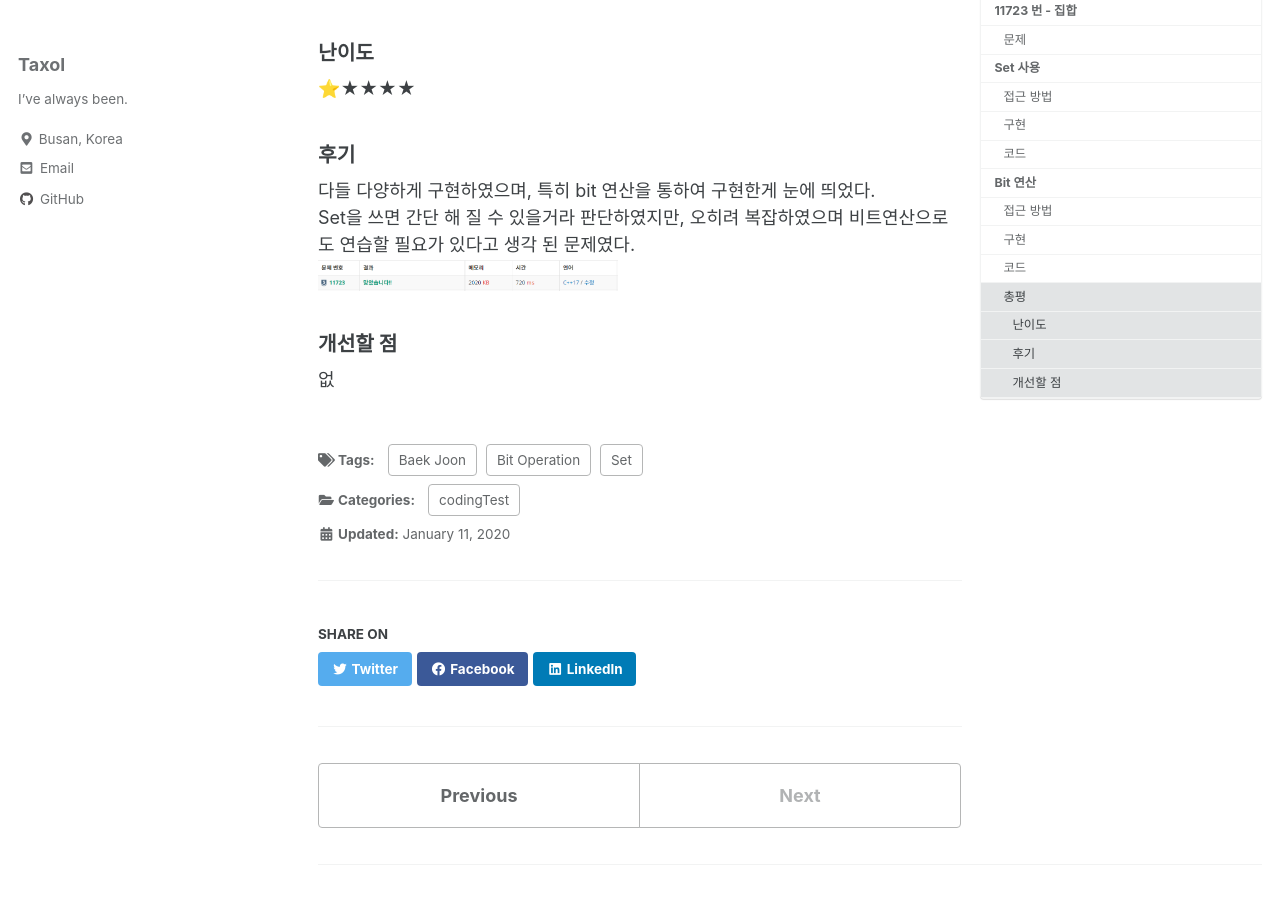
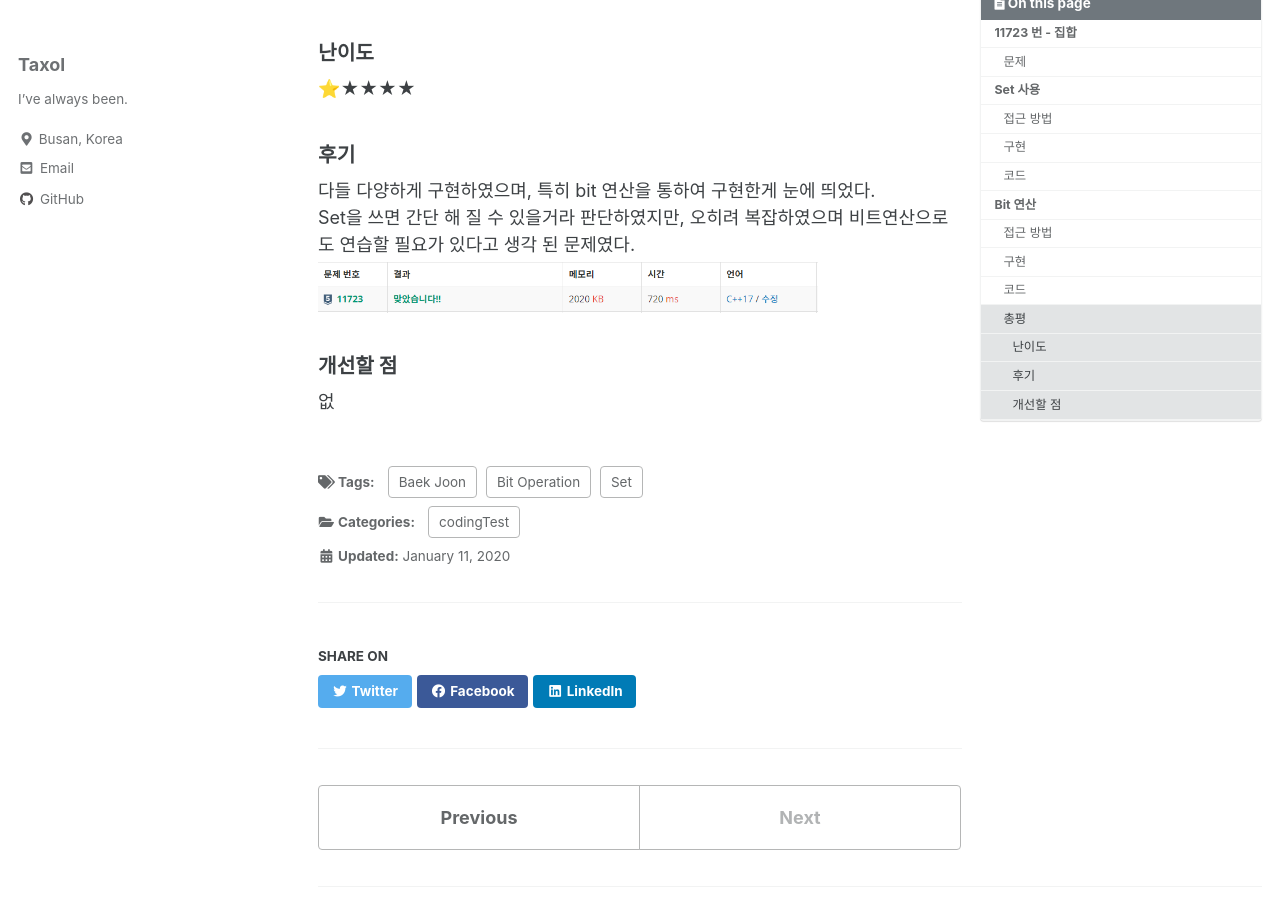
Before and after one commit to taxol1203/taxol1203.github.io, a Jekyll site: the page built from _posts/2021-01-11-bj-집합.md, in a window 1280 px wide and 900 px high, scrolled down 4989 px. Built offline with Jekyll 4.4.1, drawn with Linux system fonts in a browser that asks for light colours; cached includes are drawn as plain includes.

Commit message:
image test

```diff
--- a/_posts/2021-01-11-bj-집합.md
+++ b/_posts/2021-01-11-bj-집합.md
@@ -166,7 +166,7 @@ int main() {
 ### 후기
 다들 다양하게 구현하였으며, 특히 bit 연산을 통하여 구현한게 눈에 띄었다.
 Set을 쓰면 간단 해 질 수 있을거라 판단하였지만, 오히려 복잡하였으며 비트연산으로도 연습할 필요가 있다고 생각 된 문제였다.
-<img src="/images/codingTest/bj_11723/result.PNG" width="300" height="300">
+<img src="/images/codingTest/bj_11723/result.PNG" width="500" height="300">
 
 ### 개선할 점
 없
```
